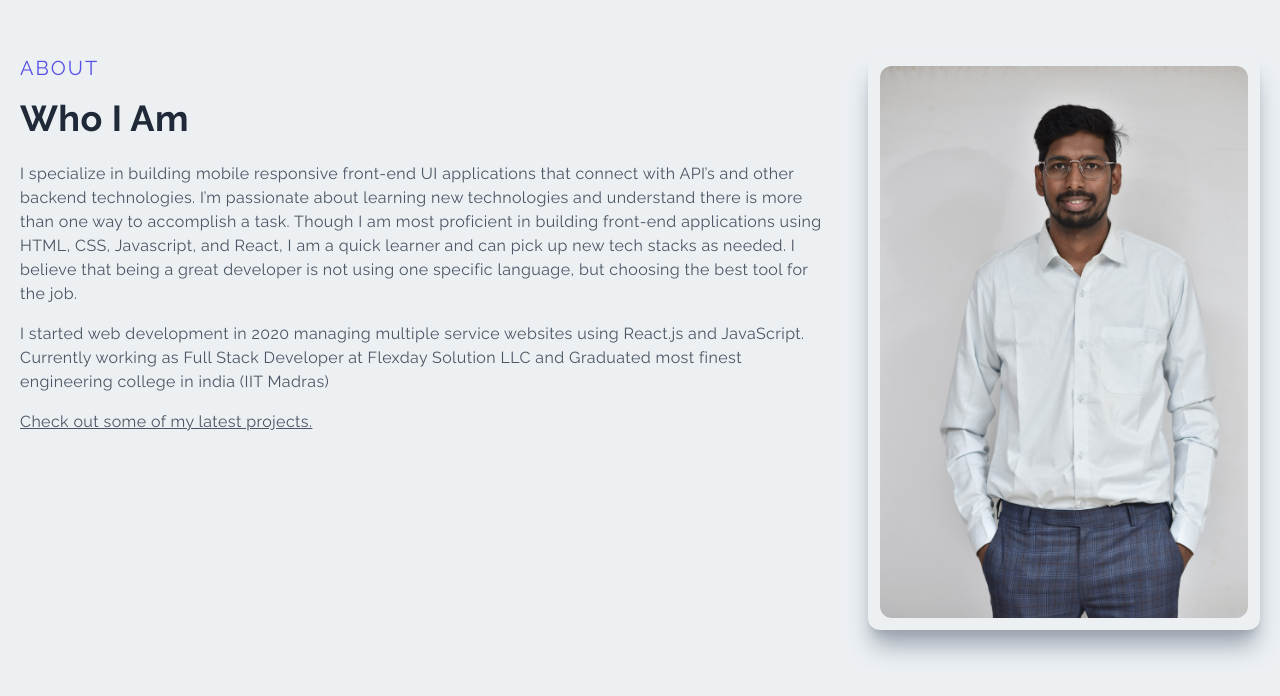
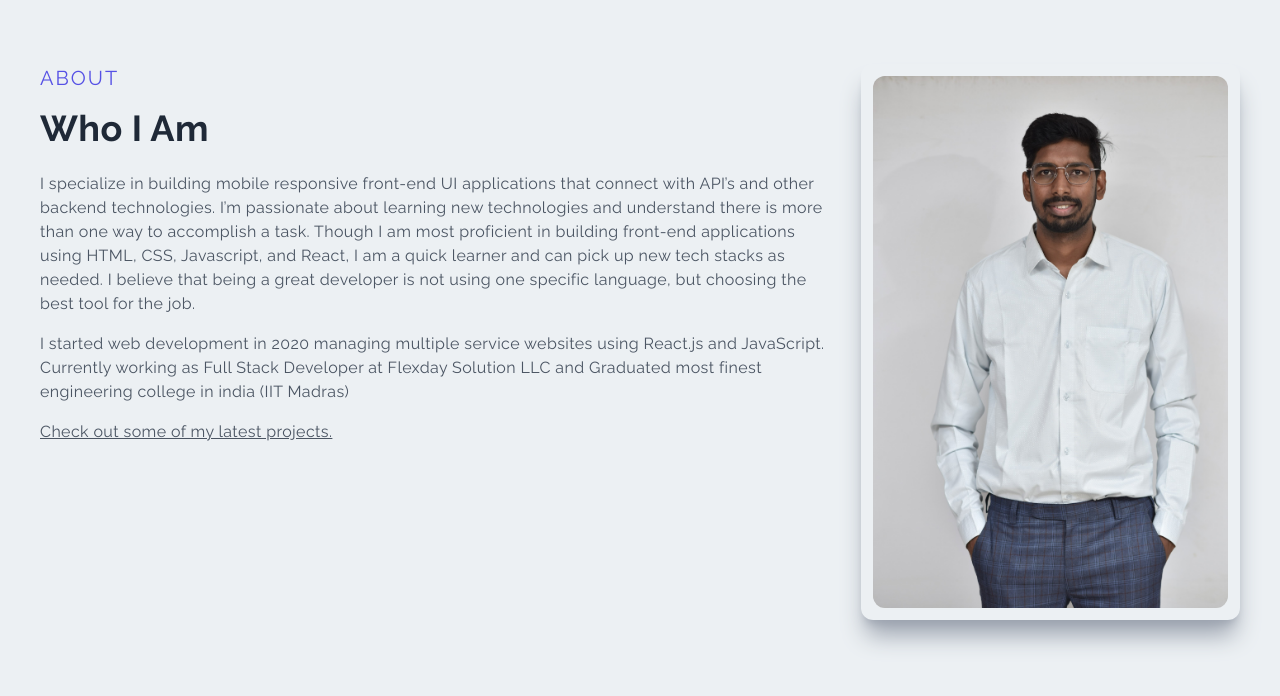
Before and after one commit to sunilkm2610/portfolio, a Next.js app: page / in a window 1280 px wide. Shown: the part 926-1622 px from the top of the page. Built offline with nearby package versions, Linux system fonts and the light colour scheme.

Commit message:
fix some pages

```diff
--- a/components/About.jsx
+++ b/components/About.jsx
@@ -7,7 +7,7 @@ const About = () => {
   return (
     <div
       id="about"
-      className="container mx-auto w-full md:h-screen p-2 flex items-center pt-36 mb-8">
+      className="container mx-auto w-full md:h-screen p-2 flex items-center pt-36 px-10 mb-8">
       <div className="max-w-[1240px] m-auto md:grid grid-cols-3 gap-8">
         <div className="col-span-2">
           <p className="uppercase text-xl tracking-widest text-[#5651e5]">
```
